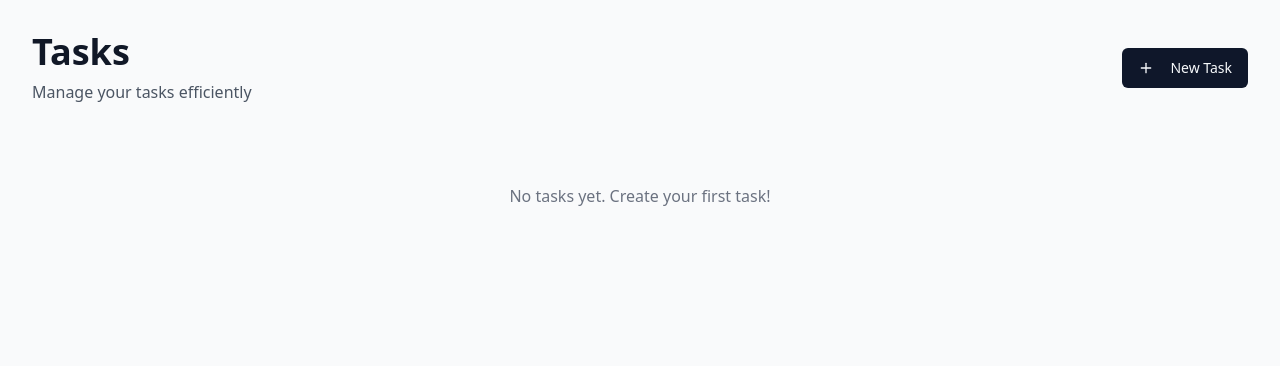
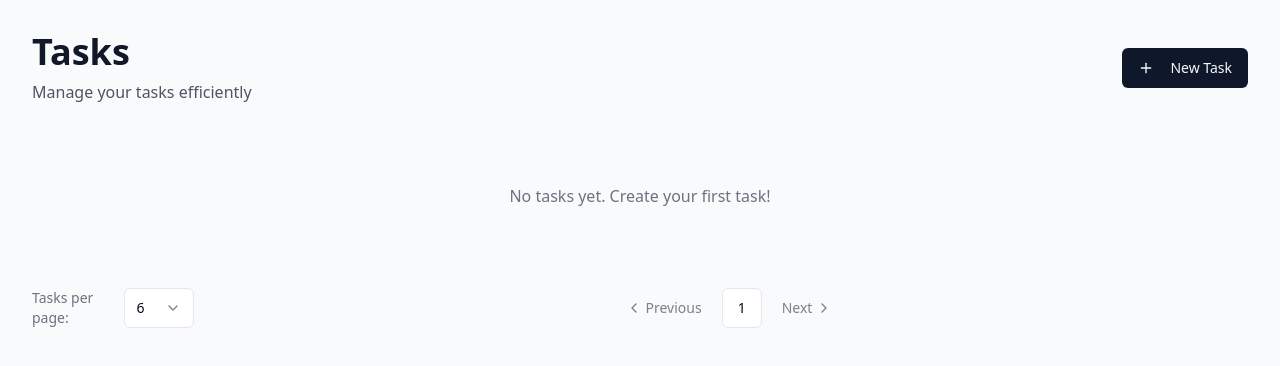
Before and after one commit to itsmebettscy/task-management-application-97, a React (Vite) app: page / in a window 1280 px wide. Shown: the top 366 px of the page. Built offline with nearby package versions, Linux system fonts and the light colour scheme.

Commit message:
Add pagination
Implements pagination feature.

```diff
--- /dev/null
+++ b/src/components/TaskPagination.tsx
@@ -0,0 +1,77 @@
+
+import React from 'react';
+import { useTask } from '@/contexts/TaskContext';
+import {
+  Pagination,
+  PaginationContent,
+  PaginationItem,
+  PaginationLink,
+  PaginationNext,
+  PaginationPrevious
+} from '@/components/ui/pagination';
+import { Select, SelectContent, SelectItem, SelectTrigger, SelectValue } from '@/components/ui/select';
+
+export function TaskPagination() {
+  const { pagination } = useTask();
+  const { currentPage, totalPages, pageSize, setCurrentPage, setPageSize } = pagination;
+
+  // Create array of page numbers
+  const pageNumbers = Array.from({ length: totalPages }, (_, i) => i + 1);
+
+  const handlePageChange = (page: number) => {
+    if (page >= 1 && page <= totalPages) {
+      setCurrentPage(page);
+    }
+  };
+
+  return (
+    <div className="flex flex-col sm:flex-row justify-between items-center mt-8 gap-4">
+      <div className="flex items-center gap-2">
+        <span className="text-sm text-gray-500">Tasks per page:</span>
+        <Select
+          value={pageSize.toString()}
+          onValueChange={(value) => setPageSize(Number(value))}
+        >
+          <SelectTrigger className="w-[80px]">
+            <SelectValue placeholder={pageSize.toString()} />
+          </SelectTrigger>
+          <SelectContent>
+            <SelectItem value="3">3</SelectItem>
+            <SelectItem value="6">6</SelectItem>
+            <SelectItem value="9">9</SelectItem>
+            <SelectItem value="12">12</SelectItem>
+          </SelectContent>
+        </Select>
+      </div>
+
+      <Pagination>
+        <PaginationContent>
+          <PaginationItem>
+            <PaginationPrevious
+              onClick={() => handlePageChange(currentPage - 1)}
+              className={currentPage === 1 ? "pointer-events-none opacity-50" : ""}
+            />
+          </PaginationItem>
+
+          {pageNumbers.map((page) => (
+            <PaginationItem key={page}>
+              <PaginationLink
+                isActive={currentPage === page}
+                onClick={() => handlePageChange(page)}
+              >
+                {page}
+              </PaginationLink>
+            </PaginationItem>
+          ))}
+
+          <PaginationItem>
+            <PaginationNext
+              onClick={() => handlePageChange(currentPage + 1)}
+              className={currentPage === totalPages ? "pointer-events-none opacity-50" : ""}
+            />
+          </PaginationItem>
+        </PaginationContent>
+      </Pagination>
+    </div>
+  );
+}
--- a/src/contexts/TaskContext.tsx
+++ b/src/contexts/TaskContext.tsx
@@ -4,10 +4,18 @@ import { Task, TaskStatus } from "@/types/task";
 
 interface TaskContextType {
   tasks: Task[];
+  paginatedTasks: Task[];
   addTask: (task: Omit<Task, "id" | "createdAt">) => void;
   updateTask: (id: string, updates: Partial<Task>) => void;
   deleteTask: (id: string) => void;
   getTask: (id: string) => Task | undefined;
+  pagination: {
+    currentPage: number;
+    totalPages: number;
+    pageSize: number;
+    setCurrentPage: (page: number) => void;
+    setPageSize: (size: number) => void;
+  };
 }
 
 const TaskContext = createContext<TaskContextType | undefined>(undefined);
@@ -17,6 +25,29 @@ export function TaskProvider({ children }: { children: React.ReactNode }) {
     const savedTasks = localStorage.getItem("tasks");
     return savedTasks ? JSON.parse(savedTasks) : [];
   });
+
+  // Pagination state
+  const [currentPage, setCurrentPage] = useState(1);
+  const [pageSize, setPageSize] = useState(6); // Default to 6 tasks per page
+
+  // Calculate paginated tasks
+  const paginatedTasks = React.useMemo(() => {
+    const startIndex = (currentPage - 1) * pageSize;
+    const endIndex = startIndex + pageSize;
+    return tasks.slice(startIndex, endIndex);
+  }, [tasks, currentPage, pageSize]);
+
+  // Calculate total pages
+  const totalPages = React.useMemo(() => {
+    return Math.ceil(tasks.length / pageSize) || 1; // Ensure at least 1 page
+  }, [tasks.length, pageSize]);
+
+  // Ensure currentPage is valid when tasks or pageSize changes
+  useEffect(() => {
+    if (currentPage > totalPages) {
+      setCurrentPage(totalPages);
+    }
+  }, [totalPages, currentPage]);
 
   useEffect(() => {
     localStorage.setItem("tasks", JSON.stringify(tasks));
@@ -47,7 +78,21 @@ export function TaskProvider({ children }: { children: React.ReactNode }) {
 
   return (
     <TaskContext.Provider
-      value={{ tasks, addTask, updateTask, deleteTask, getTask }}
+      value={{
+        tasks,
+        paginatedTasks,
+        addTask,
+        updateTask,
+        deleteTask,
+        getTask,
+        pagination: {
+          currentPage,
+          totalPages,
+          pageSize,
+          setCurrentPage,
+          setPageSize,
+        }
+      }}
     >
       {children}
     </TaskContext.Provider>
--- a/src/pages/Index.tsx
+++ b/src/pages/Index.tsx
@@ -6,9 +6,10 @@ import { Plus } from "lucide-react";
 import { TaskForm } from "@/components/TaskForm";
 import { TaskCard } from "@/components/TaskCard";
 import { TaskProvider, useTask } from "@/contexts/TaskContext";
+import { TaskPagination } from "@/components/TaskPagination";
 
 function TaskList() {
-  const { tasks } = useTask();
+  const { paginatedTasks } = useTask();
   const [isCreateOpen, setIsCreateOpen] = useState(false);
 
   return (
@@ -35,15 +36,17 @@ function TaskList() {
         </div>
 
         <div className="grid gap-6 md:grid-cols-2 lg:grid-cols-3">
-          {tasks.map((task) => (
+          {paginatedTasks.map((task) => (
             <TaskCard key={task.id} task={task} />
           ))}
-          {tasks.length === 0 && (
+          {paginatedTasks.length === 0 && (
             <div className="col-span-full text-center py-12">
               <p className="text-gray-500">No tasks yet. Create your first task!</p>
             </div>
           )}
         </div>
+
+        <TaskPagination />
       </div>
     </div>
   );
```
